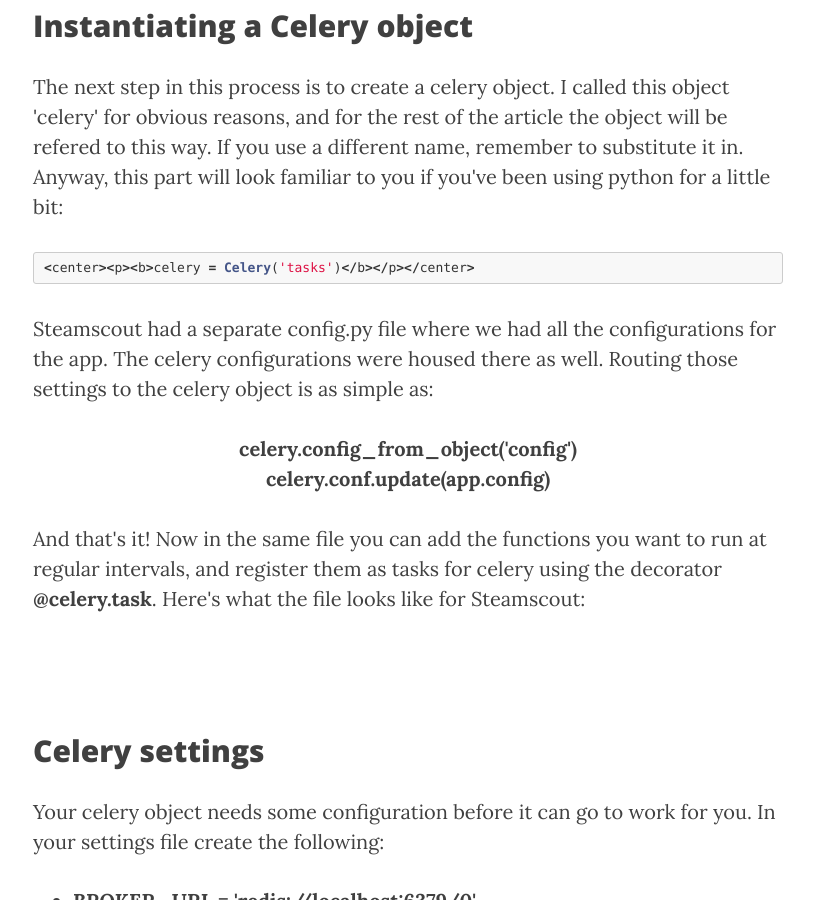
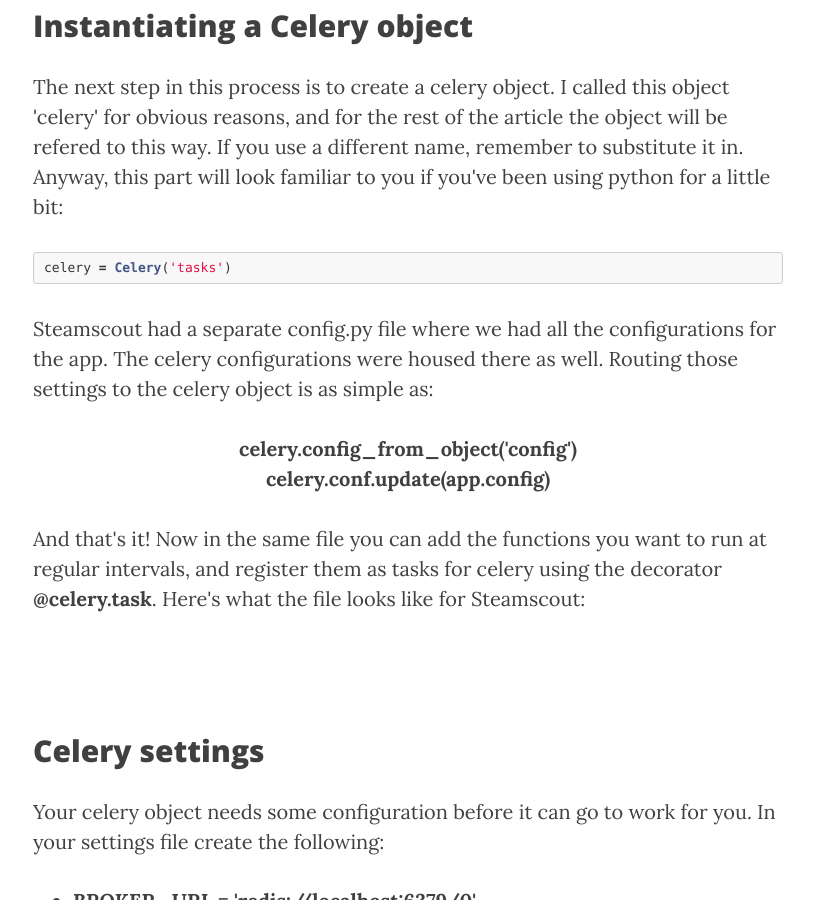
Before and after one commit to AmaxJ/AmaxJ.github.io, a Jekyll site: the page built from _posts/2015-04-21-celery.markdown, in a window 1280 px wide and 900 px high, scrolled down 2509 px. Shown: the whole window, without its empty margins (232-1046 px from the left). Built offline with Jekyll 4.4.1, drawn with Linux system fonts in a browser that asks for light colours; nearby versions of some CDN libraries.

````diff
--- a/_posts/2015-04-21-celery.markdown
+++ b/_posts/2015-04-21-celery.markdown
@@ -49,7 +49,7 @@ header-img: "img/celery.jpg"
 <p> The next step in this process is to create a celery object. I called this object 'celery' for obvious reasons, and for the rest of the article the object will be refered to this way. If you use a different name, remember to substitute it in. Anyway, this part will look familiar to you if you've been using python for a little bit:</p>
 
 ```python
-<center><p><b>celery = Celery('tasks')</b></p></center>
+celery = Celery('tasks')
 ```
 <p>Steamscout had a separate config.py file where we had all the configurations for the app. The celery configurations were housed there as well. Routing those settings to the celery object is as simple as:</p>
 <center>
````
